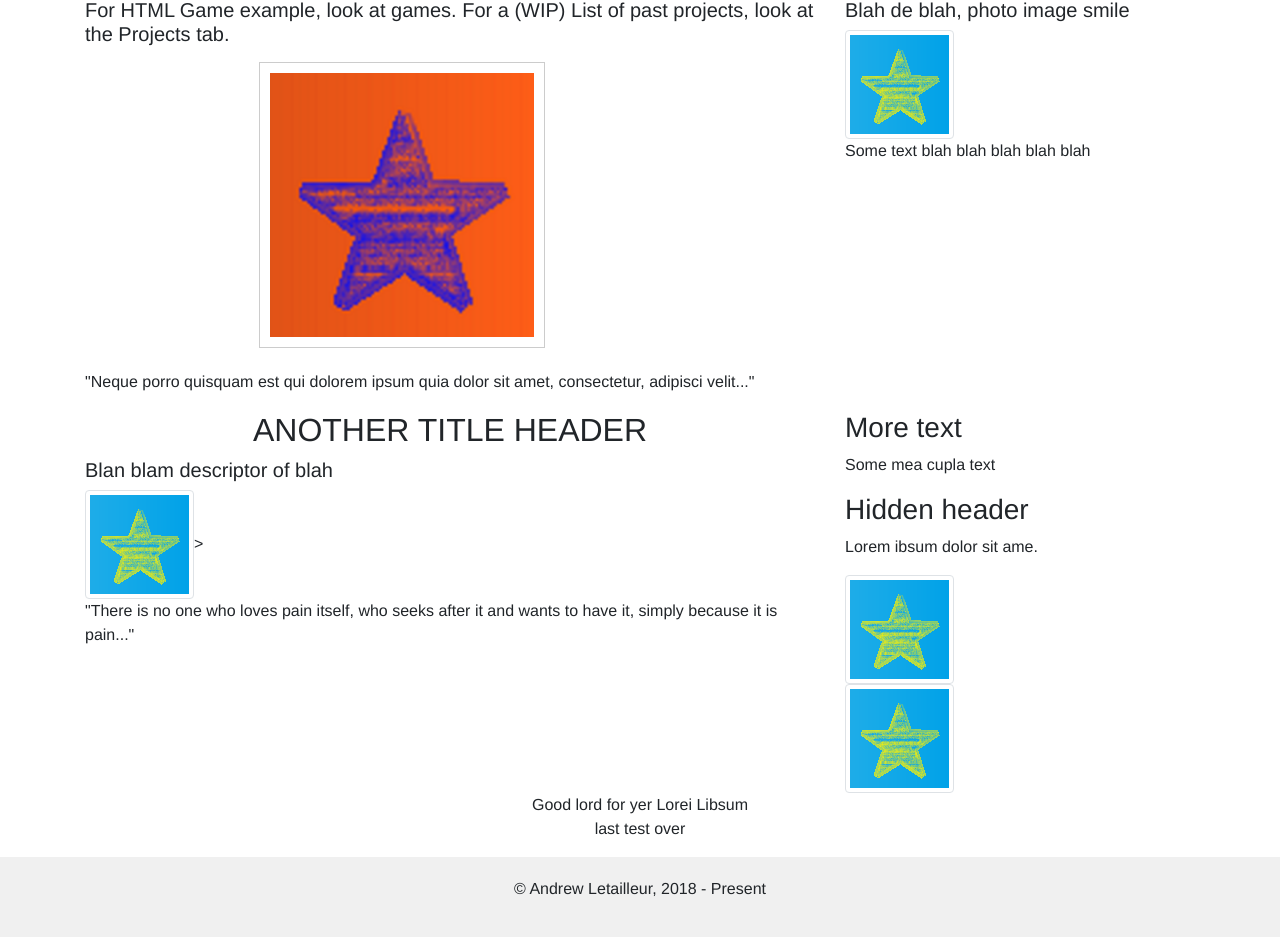
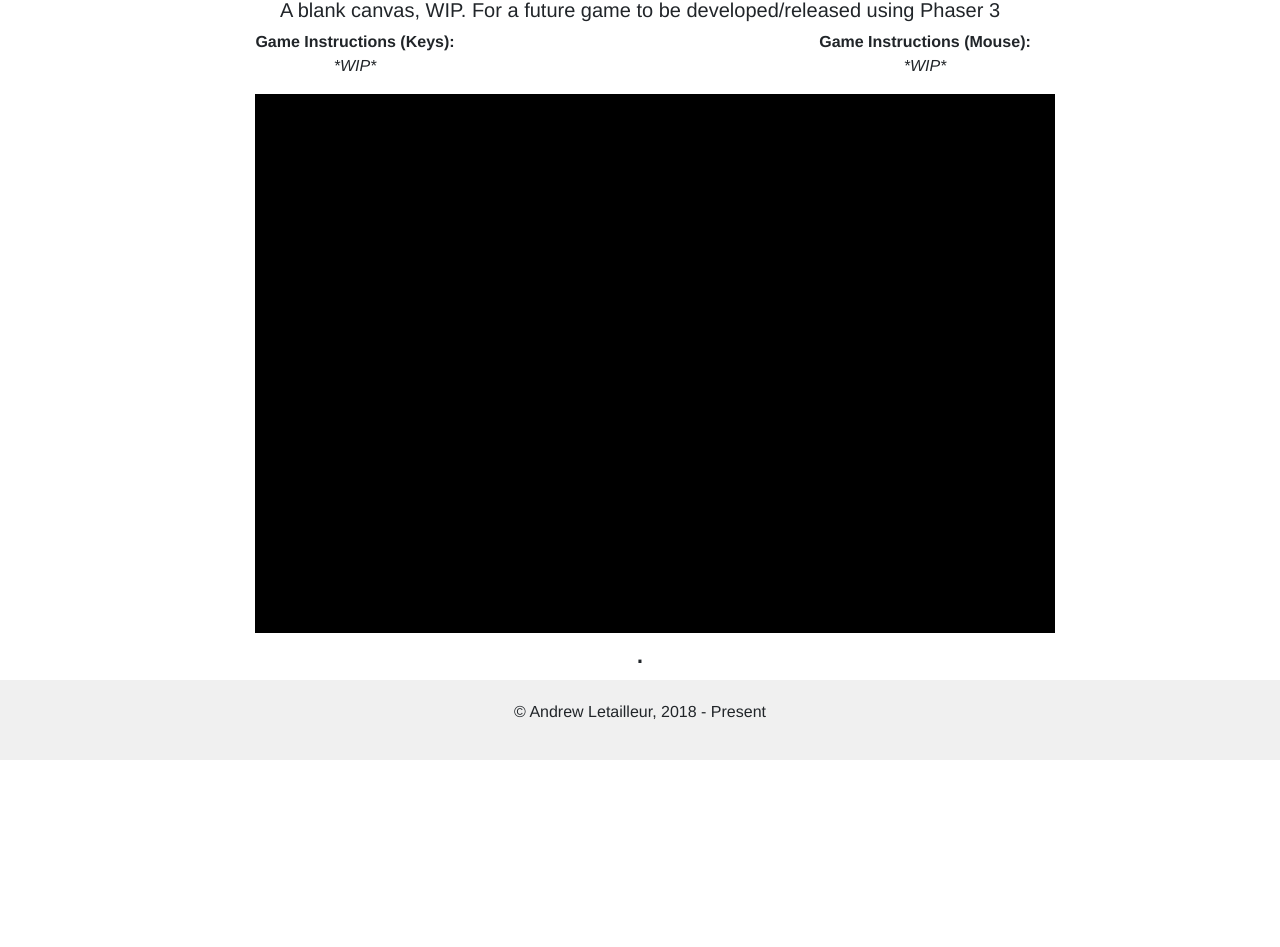
Before and after one commit to AndrewLetailleur/AndrewLetailleur.github.io, a plain HTML site: page pet-game.html in a window 1280 px wide. Shown: the part 534-1481 px from the top of the page. After the commit the page ends 1294 px from the top, so only its background shows below. Drawn offline with nearby package versions, Linux system fonts and the light colour scheme.

Commit message:
Website is now functional, to a 'naked' degree. Also, less "Lorem Ibsum" in Projects panel, more shilling on the Pet Game.

```diff
--- a/pet-game.html
+++ b/pet-game.html
@@ -71,8 +71,6 @@
 		<a href="index.html">Home</a><!--To include: one liner, game dev list, brief misc stuff on about and contact-->
 		<a href="projectlist.html">Projects</a><!--Outside games-->
 		<!--<a href="#" class="right">Misc Stuff</a>Writing, misc projects not game related directly-->
-		<a href="space-game.html">Space Game</a>
-		<a href="pet-game.html">Pet Game</a>
 		<a href="#" class="right">About</a><!--Intro, Brief Bio, Awards/est-->
 		<a href="#" class="right">Contact</a><!--Add email list, and LinkedIn-->
 	</div>
@@ -83,24 +81,19 @@
 
 <div class="container"> <!--To CONTAIN the content-->
 	<div class="row">
-
-		<div class="col-sm-8">
+		<div class="col-sm-12">
 			<h2 class="text-center">TBAL, A PET GAME!</h2>
-			<h5> For HTML Game example, look at games. For a (WIP) List of past projects, look at the Projects tab.</h5>
-				<div id="stage" >
-					<a href="resources\img\1.png"><img src="resources\img\1.png" alt="resources\img\BlueIMG.png" style="width:50%" height="height:50%"></a>
-					<a href="resources\img\1.png"><img src="resources\img\2.png" alt="resources\img\RedIMG.png" style="width:50%" height="height:50%"> </a>
+			<h5 class="text-center">A blank canvas, WIP. For a future game to be developed/released using Phaser 3</h5>
 		</div>
-			<p>"Neque porro quisquam est qui dolorem ipsum quia dolor sit amet, consectetur, adipisci velit..."</p>
 	</div>
-
-		<div class="col-sm-4">
-			<h2 class="text-center">About Me</h2>
-			<h5>Blah de blah, photo image smile</h5>
-				<img src="resources\img\BlueIMG.png" alt="..." class="img-thumbnail">
-			<p>Some text blah blah blah blah blah </p>
+	<div class="row">
+		<div class="col-sm-6">
+			<p class="text-center"><b>Game Instructions (Keys):</b><br> <i>*WIP*</i></p>
 		</div>
-
+		<div class="col-sm-6">
+			<p class="text-center"><b>Game Instructions (Mouse):</b><br><i>*WIP*</i></p>
+		</div>
+	</div>
 </div>
 
 <div class="container"> <!--To CONTAIN the content-->
@@ -108,35 +101,14 @@
 		<div id="phaser-game" style="overflow: hidden;" class="col-sm-12">
 		</div> <!--To do later, ensue that the phaser game loads on this place/location-->
 	</div>
+	<div class="row"><!--A Gappy space-->
+		<div class="col-sm-12">
+			<h2 class="text-center">.</h2>
+		</div>
+	</div>
 </div>
 
-	<div class="row">
 
-		<div class="col-sm-8">
-			<h2 class="text-center">ANOTHER TITLE HEADER</h2>
-			<h5> Blan blam descriptor of blah</h5>
-			<img src="resources\img\BlueIMG.png" alt="..." class="img-thumbnail">>
-			<p>"There is no one who loves pain itself, who seeks after it and wants to have it, simply because it is pain..."</p>
-		</div>
-
-		<div class="col-sm-4">
-			<h3>More text</h3>
-			<p>Some mea cupla text</p>
-			<h3> Hidden header</h3>
-			<p>Lorem ibsum dolor sit ame.</p>
-			<img src="resources\img\BlueIMG.png" alt="..." class="img-thumbnail"><br>
-			<img src="resources\img\BlueIMG.png" alt="..." class="img-thumbnail">
-		</div>
-
-	</div>
-
-	<div class="row">
-		<div class="col-sm-12 text-center">
-			Good lord for yer Lorei Libsum
-			<p>last test over</p>
-		</div><!--TDL, possible clicky buttons below below header text?-->
-	</div>
-</div>
 <div class="footer">
 	<p>	&copy; Andrew Letailleur, 2018 - Present</p>
 </div>
--- a/resources/js/game-b/PetGame.js
+++ b/resources/js/game-b/PetGame.js
@@ -4,11 +4,12 @@
 
 // This object contains all the Phaser configurations to load our game
 const config = {
-    type: Phaser.AUTO,
+    type: Phaser.CANVAS,
     parent: 'game',
     width: 800,
     heigth: 640,
     scale: {
+      parent: 'phaser-game',
       mode: Phaser.Scale.RESIZE,
       autoCenter: Phaser.Scale.CENTER_BOTH
     },
```
Also changed, not shown: projectlist.html (+14 -15 lines), space-game.html (+5 -2 lines). Lines whose indentation alone changed are shown as unchanged.
